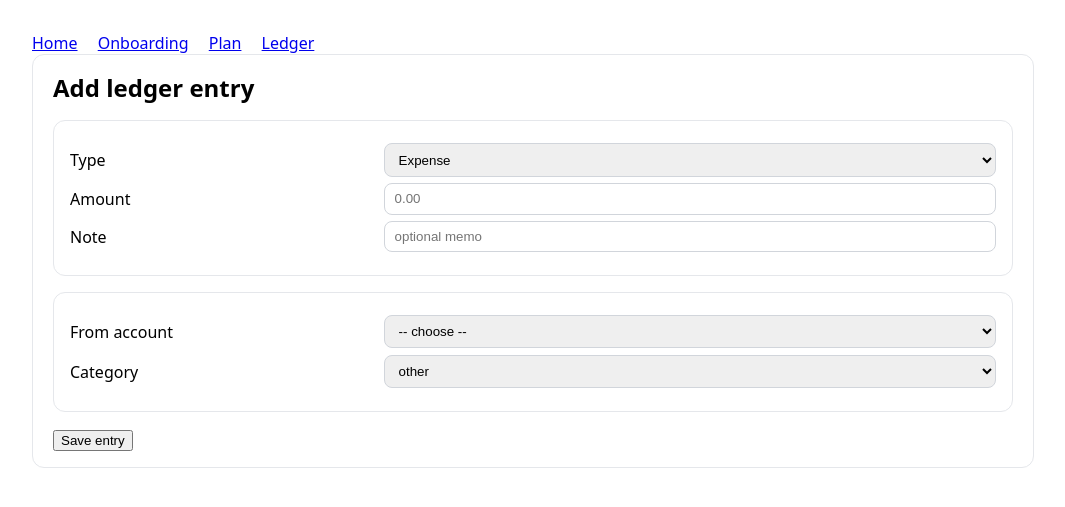
After one commit to EnriqueGalindo/p-fi, a Flask app: template app/templates/ledger_new.html in a window 1280 px wide. The commit adds this page. Shown: the top 507 px of the page, without its empty margins (0-1065 px from the left). Run offline with Flask 3, Linux system fonts and the light colour scheme; the template is opened without the code that fills it, so the values that code supplies are empty.

Commit message:
add ledger page

```diff
--- a/app/__init__.py
+++ b/app/__init__.py
@@ -1,7 +1,8 @@
 # app/__init__.py
 import os
-from flask import Flask
+from flask import Flask, app
 from .services.gcs import GcsStore
+
 
 def create_app():
     app = Flask(__name__)
@@ -17,6 +18,8 @@ def create_app():
     # register blueprints
     from .blueprints.onboarding import bp as onboarding_bp
     from .blueprints.plan import bp as plan_bp
+    from .blueprints.ledger import bp as ledger_bp
+    app.register_blueprint(ledger_bp)
     app.register_blueprint(onboarding_bp)
     app.register_blueprint(plan_bp)
 
--- /dev/null
+++ b/app/logic/ledger.py
@@ -0,0 +1,99 @@
+# app/logic/ledger.py
+from copy import deepcopy
+import datetime as dt
+
+COST_TYPES = {
+    "health_fitness", "grocery", "entertainment", "utility",
+    "pet", "clothes", "other"
+}
+CASH_TYPES = {"cash", "checking", "savings"}  # for visibility only
+
+def _now_iso():
+    return dt.datetime.utcnow().replace(microsecond=0).isoformat() + "Z"
+
+def _find_by_name(items, name):
+    for x in items or []:
+        if (x.get("name") or "").strip() == (name or "").strip():
+            return x
+    return None
+
+# app/logic/ledger.py
+def apply_transaction(snapshot: dict, tx: dict):
+    """
+    Returns (updated_snapshot, entry)
+    entry will also include balance fields for display.
+    """
+    snap = {**snapshot}
+    accounts = list(snap.get("accounts", []) or [])
+    debts    = list(snap.get("debts", []) or [])
+
+    kind   = (tx.get("kind") or "").lower()
+    amount = float(tx.get("amount") or 0)
+
+    entry = dict(tx)  # make a copy to persist immutably
+    entry.setdefault("meta", {})
+
+    def find_account(name):
+        for a in accounts:
+            if (a.get("name") or "") == (name or ""):
+                return a
+        return None
+
+    def find_debt(name):
+        for d in debts:
+            if (d.get("name") or "") == (name or ""):
+                return d
+        return None
+
+    if kind == "expense":
+        acc = find_account(tx.get("from_account"))
+        if not acc:
+            raise ValueError("Account not found for expense")
+        bal_before = float(acc.get("balance") or 0)
+        acc["balance"] = bal_before - amount
+        entry["balance_kind"]  = "account"
+        entry["balance_name"]  = acc.get("name")
+        entry["balance_after"] = round(float(acc["balance"]), 2)
+
+    elif kind == "transfer":
+        src = find_account(tx.get("from_account"))
+        dst = find_account(tx.get("to_account"))
+        if not src or not dst:
+            raise ValueError("Accounts not found for transfer")
+        src["balance"] = float(src.get("balance") or 0) - amount
+        dst["balance"] = float(dst.get("balance") or 0) + amount
+        entry["balance_kind"]        = "transfer"
+        entry["balance_name_from"]   = src.get("name")
+        entry["balance_after_from"]  = round(float(src["balance"]), 2)
+        entry["balance_name_to"]     = dst.get("name")
+        entry["balance_after_to"]    = round(float(dst["balance"]), 2)
+
+    elif kind == "debt_payment":
+        acc  = find_account(tx.get("from_account"))
+        debt = find_debt(tx.get("debt_name"))
+        if not acc or not debt:
+            raise ValueError("Account or debt not found for debt payment")
+
+        # withdraw from account
+        acc["balance"] = float(acc.get("balance") or 0) - amount
+
+        # apply to debt (default: all principal)
+        principal = float(tx.get("principal_portion") or amount)
+        interest  = float(tx.get("interest_portion") or 0.0)
+        if principal + interest > amount + 1e-9:
+            principal = amount  # guardrail
+
+        debt["balance"] = max(0.0, float(debt.get("balance") or 0) - principal)
+
+        entry["balance_kind"]  = "debt"
+        entry["balance_name"]  = debt.get("name")
+        entry["balance_after"] = round(float(debt["balance"]), 2)
+        entry["account_after"] = round(float(acc["balance"]), 2)  # optional: from-account new bal for reference
+
+    else:
+        raise ValueError(f"Unsupported kind: {kind}")
+
+    # write back
+    snap["accounts"] = accounts
+    snap["debts"]    = debts
+    return snap, entry
--- a/app/templates/base.html
+++ b/app/templates/base.html
@@ -20,6 +20,7 @@
       <a href="/overview">Home</a>
       <a href="/onboarding">Onboarding</a>
       <a href="/plan">Plan</a>
+      <a href="/ledger">Ledger</a>
     </nav>
     {% block content %}{% endblock %}
   </body>
--- /dev/null
+++ b/app/templates/ledger_new.html
@@ -0,0 +1,118 @@
+{% extends "base.html" %}
+{% block content %}
+<style>
+  .group{border:1px solid #e5e7eb;border-radius:12px;padding:1rem;margin:1rem 0}
+  .row{display:grid;grid-template-columns:1fr 2fr;gap:.5rem;align-items:center;margin:.4rem 0}
+  input,select,textarea{padding:.45rem .6rem;border:1px solid #d1d5db;border-radius:8px}
+  .muted{color:#6b7280}
+</style>
+
+<div class="card">
+  <h1>Add ledger entry</h1>
+  <form method="post" action="/ledger/new" id="txForm">
+    <div class="group">
+      <div class="row">
+        <label>Type</label>
+        <select name="kind" id="kind">
+          <option value="expense">Expense</option>
+          <option value="debt_payment">Debt payment</option>
+          <option value="transfer">Transfer (account → account)</option>
+        </select>
+      </div>
+      <div class="row">
+        <label>Amount</label>
+        <input name="amount" type="number" step="0.01" placeholder="0.00" required>
+      </div>
+      <div class="row">
+        <label>Note</label>
+        <input name="note" placeholder="optional memo">
+      </div>
+    </div>
+
+    <div class="group" id="expenseFields">
+      <div class="row">
+        <label>From account</label>
+        <select name="from_account">
+          <option value="">-- choose --</option>
+          {% for a in accounts %}<option>{{ a.name }}</option>{% endfor %}
+        </select>
+      </div>
+      <div class="row">
+        <label>Category</label>
+        <select name="category">
+          <option value="grocery">grocery</option>
+          <option value="entertainment">entertainment</option>
+          <option value="utility">utility</option>
+          <option value="pet">pet</option>
+          <option value="clothes">clothes</option>
+          <option value="health_fitness">health/fitness</option>
+          <option value="other" selected>other</option>
+        </select>
+      </div>
+    </div>
+
+    <div class="group" id="transferFields" hidden>
+      <div class="row">
+        <label>From account</label>
+        <select name="from_account">
+          <option value="">-- choose --</option>
+          {% for a in accounts %}<option>{{ a.name }}</option>{% endfor %}
+        </select>
+      </div>
+      <div class="row">
+        <label>To account</label>
+        <select name="to_account">
+          <option value="">-- choose --</option>
+          {% for a in accounts %}<option>{{ a.name }}</option>{% endfor %}
+        </select>
+      </div>
+    </div>
+
+    <div class="group" id="debtFields" hidden>
+      <div class="row">
+        <label>Pay from account</label>
+        <select name="from_account">
+          <option value="">-- choose --</option>
+          {% for a in accounts %}<option>{{ a.name }}</option>{% endfor %}
+        </select>
+      </div>
+      <div class="row">
+        <label>Debt</label>
+        <select name="debt_name">
+          <option value="">-- choose debt --</option>
+          {% for d in debts %}<option>{{ d.name }}</option>{% endfor %}
+        </select>
+      </div>
+      <div class="row">
+        <label>Principal portion (optional)</label>
+        <input name="principal_portion" type="number" step="0.01" placeholder="defaults to full amount">
+      </div>
+      <div class="row">
+        <label>Interest portion (optional)</label>
+        <input name="interest_portion" type="number" step="0.01" placeholder="0.00">
+      </div>
+      <div class="row" style="grid-column:1/-1">
+        <small class="muted">If you leave principal/interest blank, we’ll apply 100% to principal (good for revolving/other).</small>
+      </div>
+    </div>
+
+    <button type="submit">Save entry</button>
+  </form>
+</div>
+
+<script>
+  const kind = document.getElementById('kind');
+  const expenseFields  = document.getElementById('expenseFields');
+  const transferFields = document.getElementById('transferFields');
+  const debtFields     = document.getElementById('debtFields');
+
+  function toggleSections() {
+    const v = kind.value;
+    expenseFields.hidden  = v !== 'expense';
+    transferFields.hidden = v !== 'transfer';
+    debtFields.hidden     = v !== 'debt_payment';
+  }
+  kind.addEventListener('change', toggleSections);
+  toggleSections();
+</script>
+{% endblock %}
```
Also changed, not shown: app/blueprints/ledger.py (added, +99 -0 lines), app/templates/ledger_list.html (added, +49 -0 lines).
